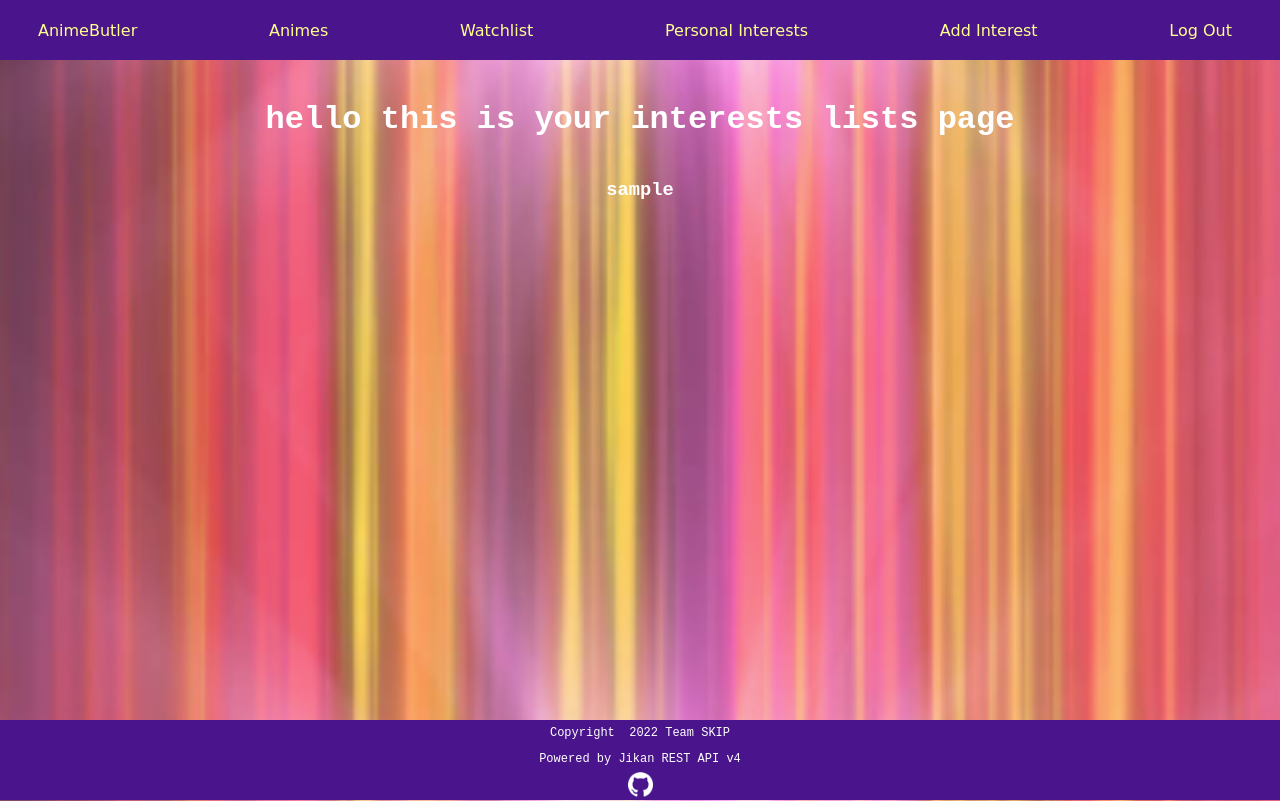
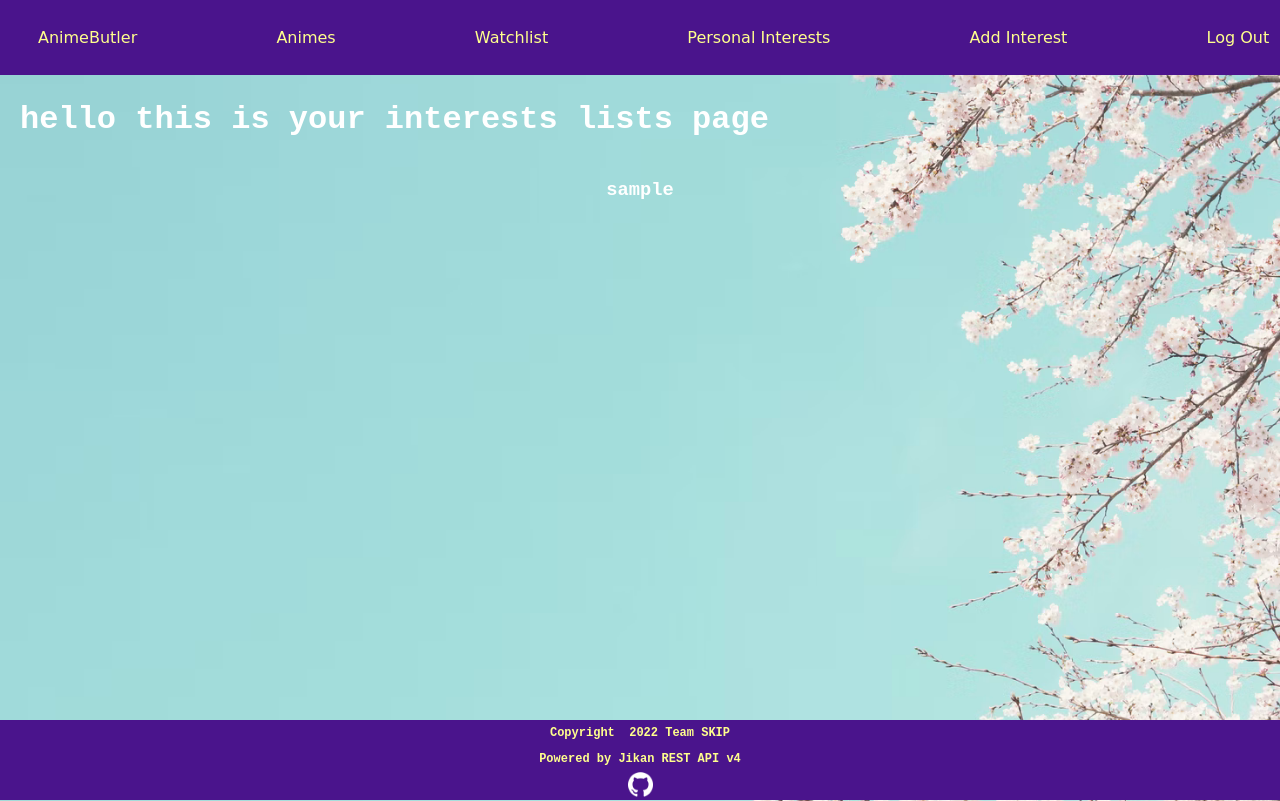
Before and after one commit to Shak99/animebutler, a Django app: page /interests/ in a window 1280 px wide. Run offline with Django 4.2, Linux system fonts and the light colour scheme; the visitor is signed in with stand-in values (Sample User, id 1); data that the repository does not hold is empty; some web fonts are replaced.

Commit message:
new background, formatting, sticky nav

```diff
--- a/main_app/static/css/style.css
+++ b/main_app/static/css/style.css
@@ -15,8 +15,9 @@
 }
 body {
     font-family: 'Tapestry', cursive;
-    background-image: url(../images/background-image.png);
-    /* background-repeat: no-repeat; */
+    background-attachment: fixed;
+    background-image: url(../images/whitecherry.png);
+    background-repeat: no-repeat;
     background-size: cover;
     margin: 0;
     height: 100vh;
@@ -29,6 +30,9 @@
 }
 /* navigation bar */
 body > nav {
+position: fixed;
+width: 99vw;
+z-index: 10;
 grid-area: nav;
 background-color: var(--deep-purple);
 display: flex;
@@ -56,6 +60,9 @@
 }
 /* main section */
 body > main {
+    /* background-image: url(../images/cherry.jpg);
+    background-repeat: no-repeat;
+    background-size: cover; */
     grid-area: main;
     display: flex;
     flex-direction: column;
@@ -205,10 +212,11 @@
 }
 .copyright {
     font-size: 12px;
-    color: white;
+    color: var(--yellow-accent);
     display: flex;
     flex-direction: column;
     align-items: center;
+    font-weight:bold;
 }
 .copyright > p {
     margin: 6px;
@@ -293,3 +301,13 @@
       font-weight: 600;
       color: black;
   }
+
+.greeting{
+    display: flex;
+    justify-content:flex-start;
+    width:100%;
+}
+
+.h1Greeting{
+    width: 60vw;
+}
--- a/main_app/templates/animes/anime.html
+++ b/main_app/templates/animes/anime.html
@@ -2,9 +2,9 @@
 
 {% block content %}
 
-<h1>Welcome back, {{ user.username}}</h1>
+<div class="greeting"><h1 class="h1Greeting">Welcome back, {{ user.username}}</h1></div>
 
-<h3>Search for anime or click on an interest</h3>
+<h3 style="padding-right: 70px">Search for anime or click on an interest</h3>
 <div class="search">
   <form action="{% url 'search' %}" method="GET">
     <input type="text" name="q">
--- a/main_app/templates/base.html
+++ b/main_app/templates/base.html
@@ -30,7 +30,7 @@
         <div class="copyright">
             <p>Copyright <img src="" width="15px"> 2022 Team SKIP</p>
             <p>Powered by <a src="https://jikan.moe/">Jikan REST API v4</a></p>
-            <a href="https://github.com/eightdurty1/animebutler" target="_blank"><img src="../static/images/github-mark-white.png" alt="GitHub" width="25px" height="25px"/></a></div>
+            <a href="https://github.com/eightdurty1/animebutler" target="_blank"><img src="{% static 'images/github-mark-white.png' %}" alt="GitHub" width="25px" height="25px"/></a></div>
         </div>
     </footer>
 </body>
--- a/main_app/templates/index.html
+++ b/main_app/templates/index.html
@@ -2,7 +2,7 @@
 
 {% block content %}
 
-<h1>Welcome to AnimeButler, search for anime below</h1>
+<div class="greeting"><h1 class="h1Greeting">Welcome to AnimeButler, search for anime below</h1></div>
 
 <!--search by keywords-->
 <form action="{% url 'ind_search' %}" method="GET">
--- a/main_app/templates/interests/index.html
+++ b/main_app/templates/interests/index.html
@@ -2,15 +2,30 @@
 
 {% block content %}
 
-<h1>hello this is your interests lists page</h1>
+<div class="greeting" style="display: flex; justify-content:flex-start; width:100%;"><h1 class="h1Greeting" style="width: 60vw;">hello this is your interests lists page</h1></div>
 <h3>{{ user.username }}</h3>
 
-{% for interest in interests %}
-    <p>{{ interest.get_genre_display }}</p>
-    <form method="POST" action="{% url 'delete_interest' interest.id %}">
-        {% csrf_token %}
-        <input class="delete-button" type="submit" value="delete">
-    </form>
-{% endfor %}
+
+<table style="margin-left: auto; margin-right: auto;">
+    <thead>
+      <tr>
+        <th></th>
+        <th></th>
+      </tr>
+    </thead>
+    <tbody>
+        {% for interest in interests %}
+        <tr>
+            <td><span style="font-family:'Helvetica'">{{ interest.get_genre_display }}</span></td>
+            <td>
+                <form method="POST" action="{% url 'delete_interest' interest.id %}">
+                {% csrf_token %}
+                <input class="delete-button" type="submit" value="Delete">
+                </form>
+            </td>
+        </tr>
+        {% endfor %}
+    </tbody>
+</table>
 
 {% endblock %}
--- a/main_app/templates/main_app/interest_form.html
+++ b/main_app/templates/main_app/interest_form.html
@@ -2,7 +2,7 @@
 
 {% block content %}
 
-<h1>Add an interest for more anime options!</h1>
+<div class="greeting"><h1 class="h1Greeting">Add an interest for more anime options!</h1></div>
 
 <form method="POST" action="">
     {% csrf_token %}
```
Also changed, not shown: main_app/templates/main_app/watchlist_list.html (+4 -5 lines), main_app/templates/registration/signup.html (+4 -3 lines), main_app/static/images/cherry.jpg (added), main_app/static/images/whitecherry.png (added).
